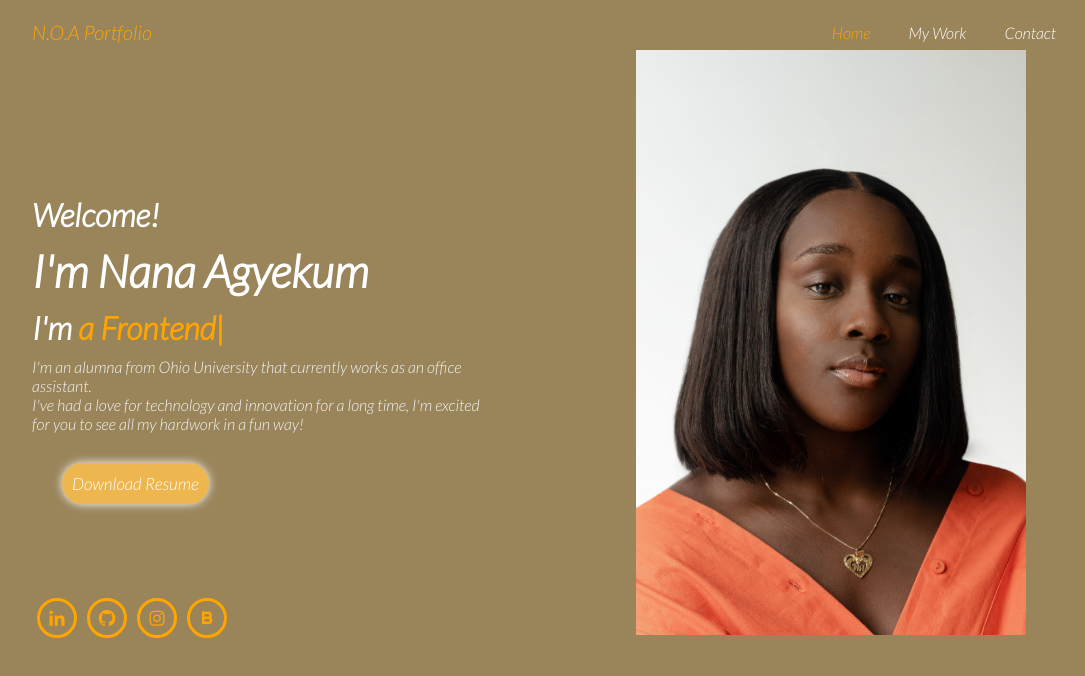
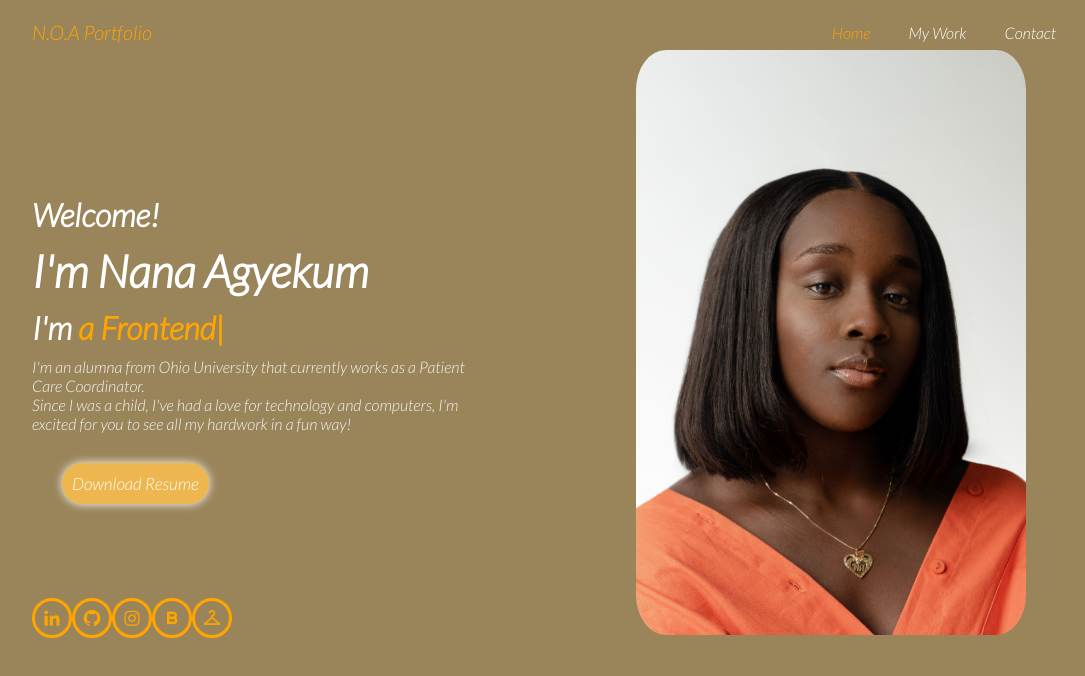
Before and after one commit to nanagyekum/NanaAPersonal-Portfolio, a plain HTML site: page index.html in a window 1280 px wide. Shown: the whole page, without its empty margins (96-1181 px from the left). Drawn offline with nearby package versions, Linux system fonts and the light colour scheme.

Commit message:
I added an icon for my Depop, changed some wording in my javascript

```diff
--- a/index.html
+++ b/index.html
@@ -28,10 +28,12 @@
 
         <h3>I'm <span class="alotText"></span></h3>
         <p>
-          I'm an alumna from Ohio University that currently works as an office
-          assistant.<br />
-          I've had a love for technology and innovation for a long time, I'm
-          excited for you to see all my hardwork in a fun way!
+          I'm an alumna from Ohio University that currently works as a Patient
+          Care Coordinator.<br />
+          <span>
+            Since I was a child, I've had a love for technology and computers,
+            I'm excited for you to see all my hardwork in a fun way!
+          </span>
         </p>
 
         <div class="homeIcons">
@@ -46,6 +48,9 @@
           </a>
           <a href="https://www.backstage.com/u/nana-agyekum/" style="--i: 4">
             <i class="bx bx-bold"></i>
+          </a>
+          <a href="https://depop.app.link/BNKGv4jxnHb" style="--i: 5">
+            <i class="bx bx-closet"></i>
           </a>
         </div>
         <a href="documents/Nana O. Agyekum Resume 2023 1.pdf" class="resumeBtn">
--- a/script.js
+++ b/script.js
@@ -2,6 +2,7 @@ var typed = new Typed(".alotText", {
   strings: [
     "a Frontend Developer",
     "an Actress",
+    "an Entrepreneur",
     "a Public Speaker",
     "a TV Personality",
   ],
--- a/style.css
+++ b/style.css
@@ -169,7 +169,7 @@ body {
 .homeImg img {
   max-width: 450px;
   padding: 20px 30px;
-  border-radius: 30px;
+  border-radius: 60px;
   opacity: 0;
   animation: zoomIn 1ms ease forwards, floatImage 4s ease-in-out infinite;
   animation-delay: 2s, 3s;
```
Also changed, not shown: contact.html (+3 -0 lines), mywork.html (+3 -1 lines).
